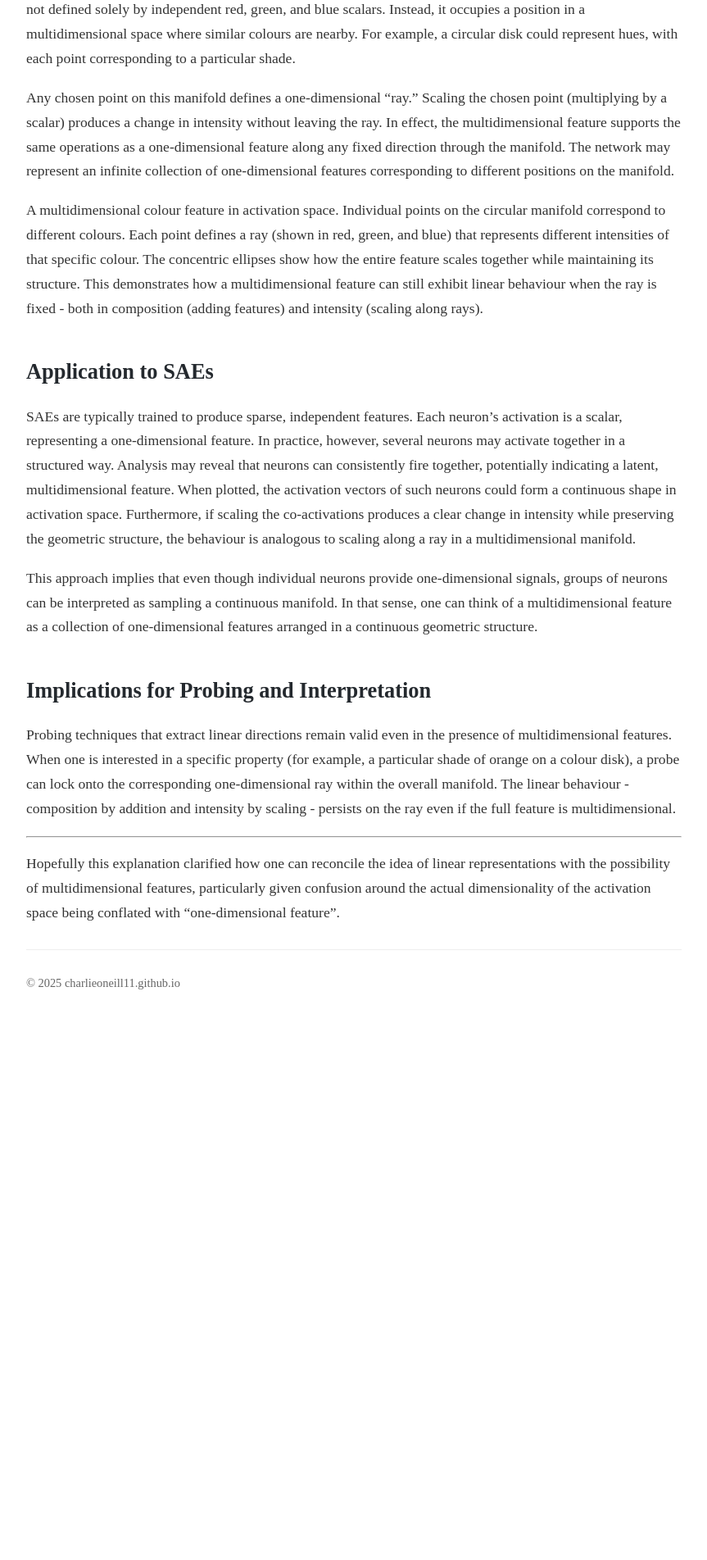
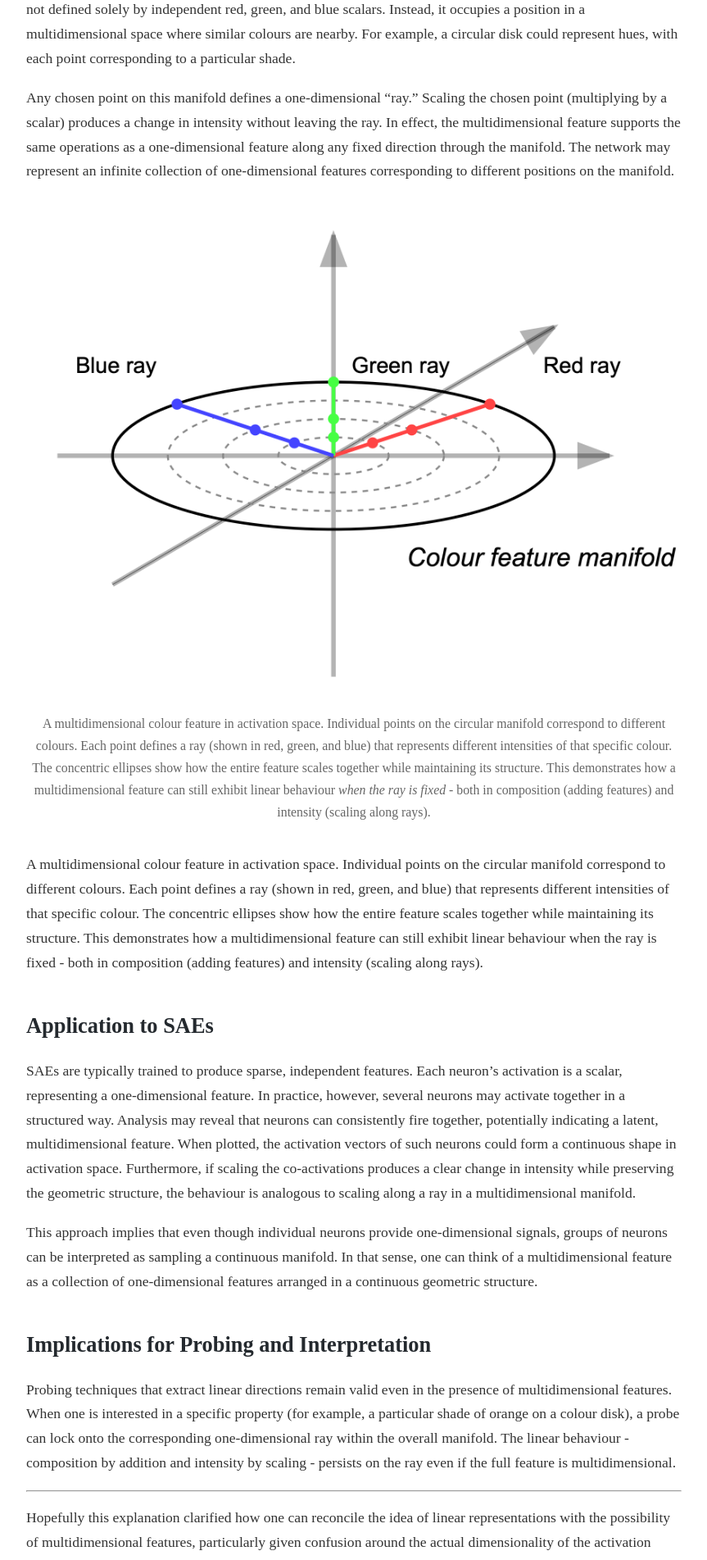
Before and after one commit to charlieoneill11/charlieoneill11.github.io, a Jekyll site: the page built from _posts/2025-02-01-multidimfeat.md, in a window 1280 px wide. Shown: the part 1085-2988 px from the top of the page at 82% size, without its empty margins (208-1071 px from the left). Built offline with Jekyll 4.4.1, drawn with Linux system fonts in a browser that asks for light colours; some web fonts are replaced; before the commit the page ends 2330 px from its top, so only the background shows below that.

Commit message:
testing figure

```diff
--- a/_layouts/post.html
+++ b/_layouts/post.html
@@ -29,4 +29,20 @@ layout: default
         border-top: 1px solid #eee;
         font-size: 0.9em;
     }
+
+    figure {
+        margin: 2em 0;
+    }
+
+    figure img {
+        display: block;
+        margin: 0 auto;
+    }
+
+    figcaption {
+        margin-top: 1em;
+        font-size: 0.9em;
+        color: #666;
+        text-align: center;
+    }
 </style>
--- a/_posts/2025-02-01-multidimfeat.md
+++ b/_posts/2025-02-01-multidimfeat.md
@@ -27,7 +27,12 @@ An alternative view is to represent colour as a point on a continuous "colour ma
 
 Any chosen point on this manifold defines a one‐dimensional "ray." Scaling the chosen point (multiplying by a scalar) produces a change in intensity without leaving the ray. In effect, the multidimensional feature supports the same operations as a one‐dimensional feature along any fixed direction through the manifold. The network may represent an infinite collection of one‐dimensional features corresponding to different positions on the manifold.
 
-
+<figure>
+  <img src="/images/manifold.png" alt="Multidimensional colour feature diagram" style="width: 100%; height: auto;">
+  <figcaption>
+    A multidimensional colour feature in activation space. Individual points on the circular manifold correspond to different colours. Each point defines a ray (shown in red, green, and blue) that represents different intensities of that specific colour. The concentric ellipses show how the entire feature scales together while maintaining its structure. This demonstrates how a multidimensional feature can still exhibit linear behaviour <em>when the ray is fixed</em> - both in composition (adding features) and intensity (scaling along rays).
+  </figcaption>
+</figure>
 
 A multidimensional colour feature in activation space. Individual points on the circular manifold correspond to different colours. Each point defines a ray (shown in red, green, and blue) that represents different intensities of that specific colour. The concentric ellipses show how the entire feature scales together while maintaining its structure. This demonstrates how a multidimensional feature can still exhibit linear behaviour when the ray is fixed - both in composition (adding features) and intensity (scaling along rays).
 
```
Also changed, not shown: images/manifold.png (added).
